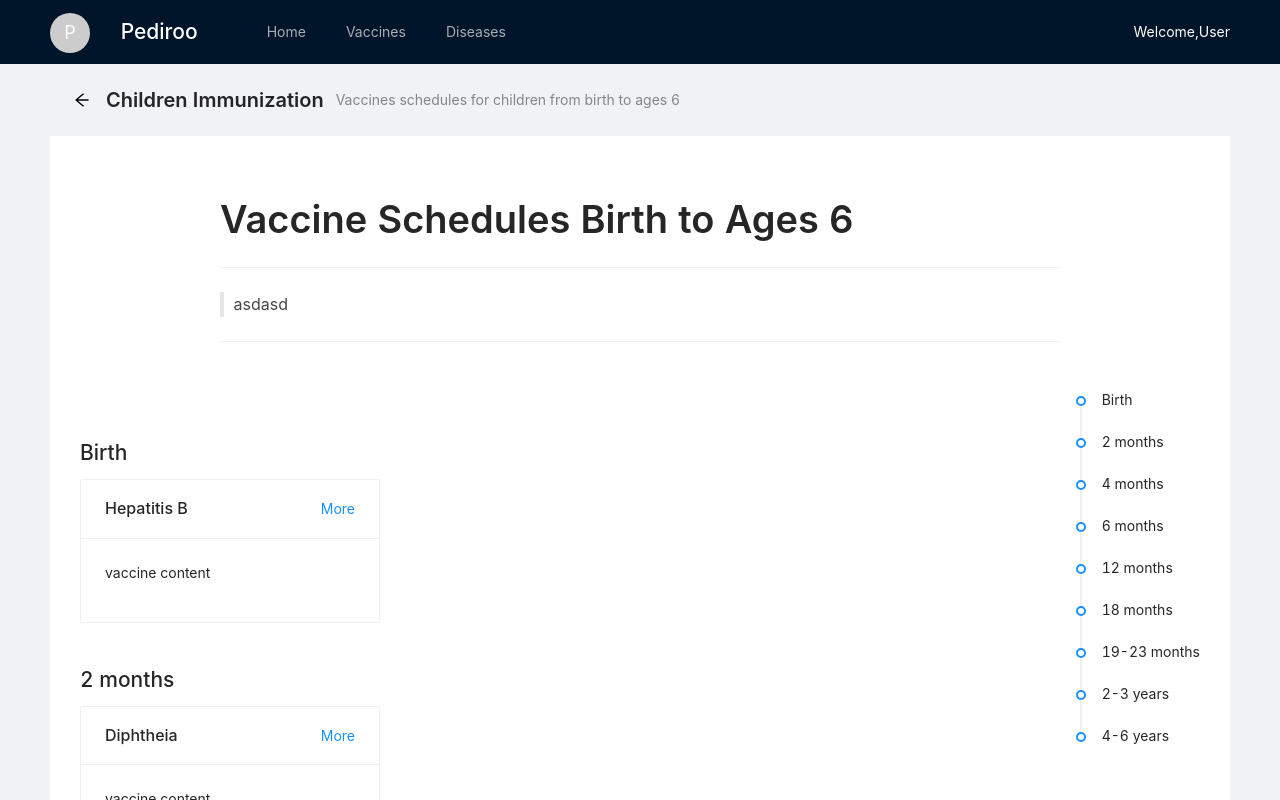
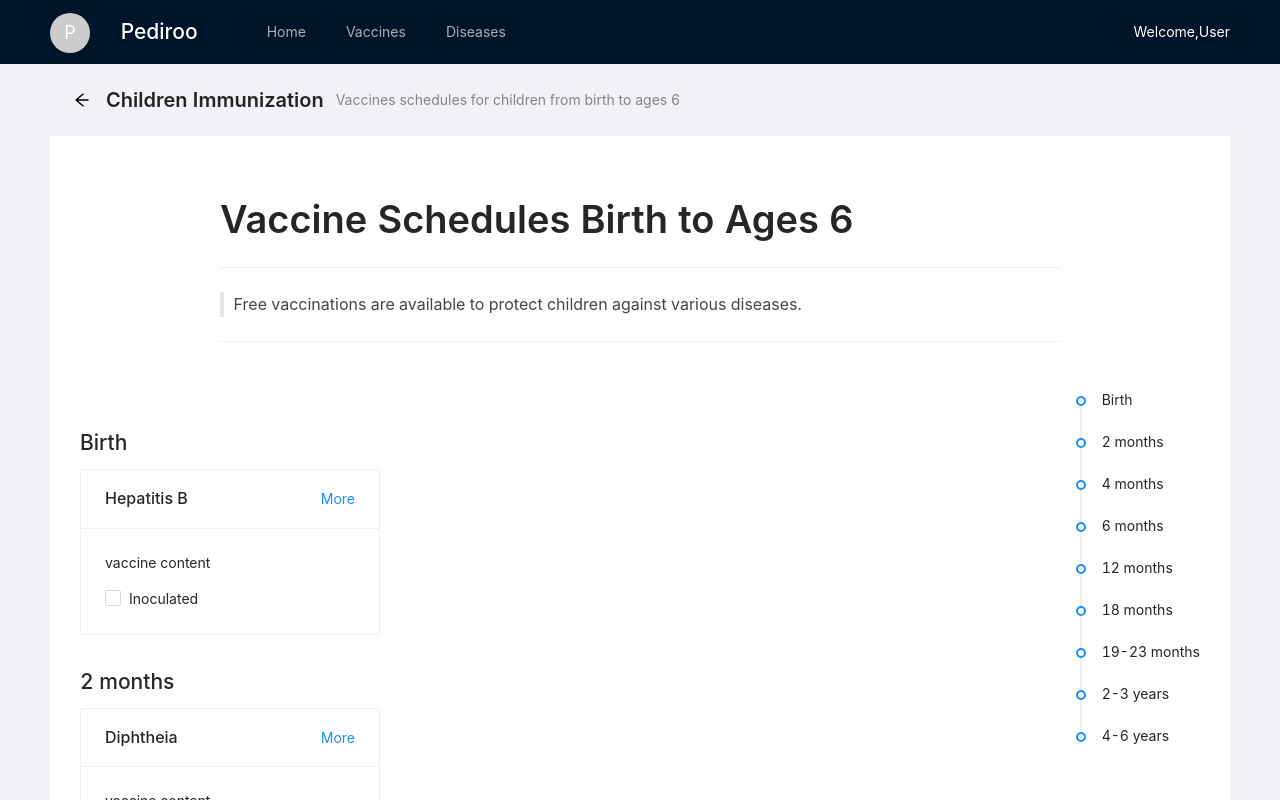
Before and after one commit to LiquidSayuki/FIT5120-TA1-Front, a React app: page /vaccine/1 in a window 1280 px wide. Shown: the top 800 px of the page. Built offline with nearby package versions, Linux system fonts and the light colour scheme; sample sign-in values are in the browser's storage.

Commit message:
Vaccine inoculated checkbox done

```diff
--- a/src/components/indexRouter/GlobalHeader.js
+++ b/src/components/indexRouter/GlobalHeader.js
@@ -17,11 +17,13 @@ const items = [
         children: [{
             key: "/BirthToAges6",
             label: "Birth to Ages 6"
-        },
-        {
-            key: "/Ages7ToAges18",
-            label: "Ages 7 to Ages 18"
-        }]
+        }
+            // ,
+            // {
+            //     key: "/Ages7ToAges18",
+            //     label: "Ages 7 to Ages 18"
+            // }
+        ]
     }, {
         key: "/diseases",
         label: "Diseases",
--- a/src/router/IndexRouter.js
+++ b/src/router/IndexRouter.js
@@ -16,7 +16,7 @@ export default function () {
             <PageHeader />
             <Switch>
                 <Route path="/BirthToAges6" component={BirthToAges6} />
-                    <Route path="/Ages7ToAges18" component={Ages7ToAges18} />
+                {/* <Route path="/Ages7ToAges18" component={Ages7ToAges18} /> */}
                 <Route path="/vaccine/:id" component={BirthToAges6}></Route>
                 <Route path="/diseases" component={Disease} />
                 <Route path="/disease/:id" component={SingleDisease}></Route>
--- a/src/views/vaccine/Ages7ToAges18.js
+++ b/src/views/vaccine/Ages7ToAges18.js
@@ -1,25 +1,108 @@
-import React from 'react';
-import { Layout } from 'antd';
-import LocationIdentifier from "../../components/basicPageFrame/LocationIdentifier";
+// import React from 'react';
+// import { Layout, Timeline, Card, Col, Row, Divider, Typography } from 'antd';
+// import LocationIdentifier from "../../components/basicPageFrame/LocationIdentifier";
+// import { list } from 'postcss';
 
-const { Content } = Layout;
+// const { Content } = Layout;
+// const { Title, Paragraph } = Typography;
 
-const title = "Children Immunization"
-const subtitle = "Vaccines schedules for children from ages 7 to ages 18"
+// const title = "Children Immunization"
+// const subtitle = "Vaccines schedules for children from ages 7 to ages 18"
 
-const Ages7ToAges18 = () => {
-    return (
-        <Content
-            style={{
-                padding: '0 50px',
-            }}
-        >
-            <LocationIdentifier title={title} subtitle={subtitle} />
-            <div className="site-layout-content">
-                Vaccine Content Test
-            </div>
-        </Content>
-    );
-};
 
-export default Ages7ToAges18;
+// const data = [{
+//     category: "Birth",
+//     name: "Hepatitis B",
+//     content: "vaccine content",
+//     id: "01",
+//     imgSrc: "https://gw.alipayobjects.com/zos/rmsportal/mqaQswcyDLcXyDKnZfES.png"
+// }, {
+//     category: "2 months",
+//     name: "Diphtheia",
+//     content: "vaccine content",
+//     id: "02",
+//     imgSrc: "https://gw.alipayobjects.com/zos/rmsportal/mqaQswcyDLcXyDKnZfES.png"
+// },
+// {
+//     category: "2 months",
+//     name: "Rotavirus",
+//     content: "vaccine content",
+//     id: "03",
+//     imgSrc: "https://gw.alipayobjects.com/zos/rmsportal/mqaQswcyDLcXyDKnZfES.png"
+// }]
+
+// const Ages7ToAges18 = () => {
+//     return (
+//         <Content
+//             style={{
+//                 padding: '0 50px',
+//             }}
+//         >
+//             <LocationIdentifier title={title} subtitle={subtitle} />
+//             <div className="site-layout-content">
+//                 {/* Vaccine Content Test */}
+//                 <Row style={{ paddingTop: "30px" }}>
+//                     <Col span={3}></Col>
+//                     <Col span={18}>
+//                         <Paragraph>
+//                             <Title>Vaccine Schedules Ages 7 to Ages 18</Title>
+//                             <Divider />
+//                             <blockquote style={{ fontSize: "16px" }}>Free vaccinations are available to protect children against various diseases.</blockquote>
+//                             <Divider />
+//                         </Paragraph>
+//                     </Col>
+//                 </Row>
+//                 <div style={{ display: 'flex', justifyContent: 'space-between', paddingTop: "30px" }}>
+//                     <div className='vaccinations' style={{ justifyContent: 'center' }}>
+//                         <div className='vaccinesData'>
+//                             {data.map((vaccine, index) => {
+
+//                                 // const listCategory = [];
+//                                 // if (!vaccine.category in listCategory) {
+//                                 //     listCategory.append(vaccine.category)
+//                                 //     // listCategory(vaccine.category);
+//                                 //     console.log(listCategory)
+
+
+//                                 return (
+//                                     <div className='vaccineData' key={index} style={{ paddingTop: "40px" }}>
+//                                         <h2>{vaccine.category}</h2>
+//                                         <Card
+//                                             title={vaccine.name}
+//                                             extra={<a href="#">More</a>}
+//                                             style={{
+//                                                 width: 300,
+//                                             }}>
+//                                             <p>{vaccine.content}</p>
+//                                             {/* <img
+//                                             width={272}
+//                                             alt="logo"
+//                                             src={vaccine.imgSrc}
+//                                         /> */}
+//                                         </Card>
+//                                     </div>
+//                                 )
+//                             })}
+//                         </div>
+//                     </div>
+//                     <div className="timelines" style={{ display: 'flex', justifyContent: 'flex-end' }}>
+//                         <Timeline>
+//                             <Timeline.Item>Birth</Timeline.Item>
+//                             <Timeline.Item>2 months</Timeline.Item>
+//                             <Timeline.Item>4 months</Timeline.Item>
+//                             <Timeline.Item>6 months</Timeline.Item>
+//                             <Timeline.Item>12 months</Timeline.Item>
+//                             <Timeline.Item>18 months</Timeline.Item>
+//                             <Timeline.Item>19-23 months</Timeline.Item>
+//                             <Timeline.Item>2-3 years</Timeline.Item>
+//                             <Timeline.Item>4-6 years</Timeline.Item>
+//                         </Timeline>
+//                     </div>
+//                 </div>
+//             </div>
+//         </Content >
+//     );
+// };
+
+
+// export default Ages7ToAges18;
--- a/src/views/vaccine/BirthToAges6.js
+++ b/src/views/vaccine/BirthToAges6.js
@@ -1,5 +1,5 @@
 import React from 'react';
-import { Layout, Timeline, Card, Col, Row, Divider, Typography } from 'antd';
+import { Layout, Timeline, Card, Col, Row, Divider, Typography, Checkbox } from 'antd';
 import LocationIdentifier from "../../components/basicPageFrame/LocationIdentifier";
 import './BirthToAges6.css'
 import { list } from 'postcss';
@@ -48,7 +48,7 @@ const BirthToAges6 = () => {
                         <Paragraph>
                             <Title>Vaccine Schedules Birth to Ages 6</Title>
                             <Divider />
-                            <blockquote style={{ fontSize: "16px" }}>asdasd</blockquote>
+                            <blockquote style={{ fontSize: "16px" }}>Free vaccinations are available to protect children against various diseases.</blockquote>
                             <Divider />
                         </Paragraph>
                     </Col>
@@ -65,8 +65,12 @@ const BirthToAges6 = () => {
                                 //     console.log(listCategory)
 
 
+                                const onChange = (e) => {
+                                    console.log(`checked = ${e.target.checked}`);
+                                };
+
                                 return (
-                                    <div className='vaccineData' key={index} style={{ paddingTop: "40px" }}>
+                                    <div className='vaccineData' key={index} style={{ paddingTop: "30px" }}>
                                         <h2>{vaccine.category}</h2>
                                         <Card
                                             title={vaccine.name}
@@ -80,6 +84,7 @@ const BirthToAges6 = () => {
                                                 alt="logo"
                                                 src={vaccine.imgSrc}
                                             /> */}
+                                            <Checkbox onChange={onChange}>Inoculated</Checkbox>
                                         </Card>
                                     </div>
                                 )
@@ -101,19 +106,6 @@ const BirthToAges6 = () => {
                     </div>
                 </div>
             </div>
-
-
-            {/* <div className='vaccinesData'>
-                {data.map((vaccine, index) => {
-                    return (
-                        <div className='vaccineData' key={index}>
-                            {vaccine.name}
-                        </div>
-                    )
-                })}
-            </div> */}
-
-
         </Content >
     );
 };
```
Lines whose indentation alone changed are shown as unchanged.
